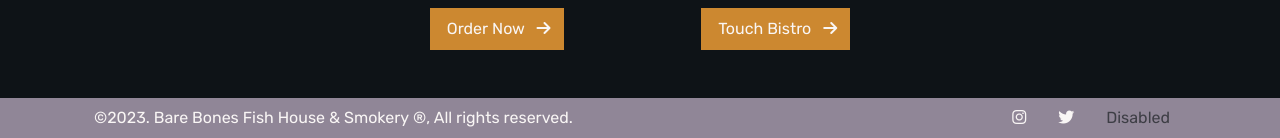
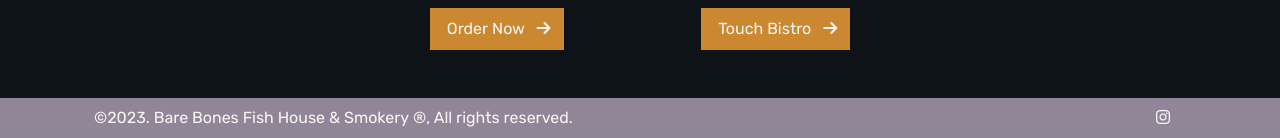
Before and after one commit to sociomark-in/grabngo, a CodeIgniter app: page /barebonesfishhouse/index.php/pages/about in a window 1280 px wide. Shown: the part 1175-1313 px from the top of the page. Run offline with CodeIgniter, Linux system fonts and the light colour scheme.

Commit message:
Footer Changes

```diff
--- a/application/views/components/_common_footer.php
+++ b/application/views/components/_common_footer.php
@@ -24,14 +24,14 @@
 			<div class="col-auto">
 				<ul class="nav">
 					<li class="nav-item">
-						<a class="nav-link" href="#"><i class="fa-brands fa-instagram"></i></a>
+						<a class="nav-link" href="https://www.instagram.com/barebonesfishhouse_smokery/" target="_blank"><i class="fa-brands fa-instagram"></i></a>
 					</li>
-					<li class="nav-item">
+					<!-- <li class="nav-item">
 						<a class="nav-link" href="#"><i class="fa-brands fa-twitter"></i></a>
 					</li>
 					<li class="nav-item">
 						<a class="nav-link disabled" aria-disabled="true">Disabled</a>
-					</li>
+					</li> -->
 				</ul>
 			</div>
 		</div>
```
